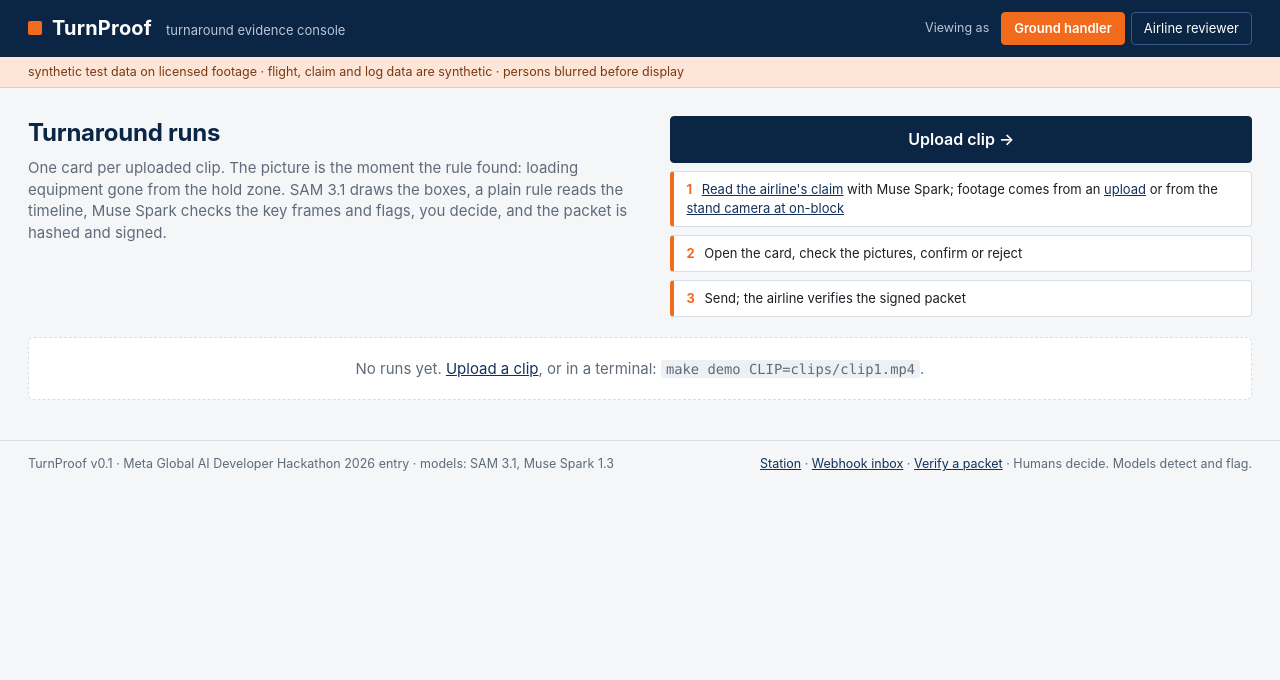
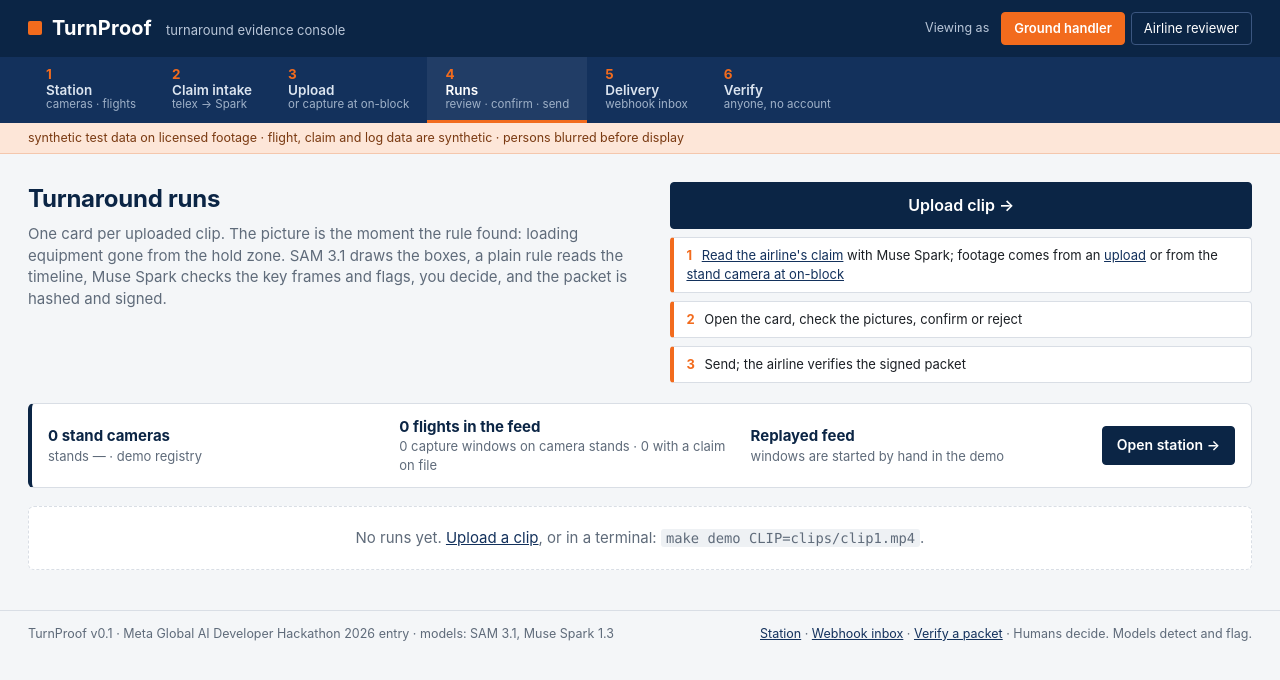
Before and after one commit to daarsai/daars_turnproof, a FastAPI app: page / in a window 1280 px wide. Shown: the top 680 px of the page. Run offline with FastAPI, Linux system fonts and the light colour scheme.

Commit message:
Console: workflow navigation, station strip

```diff
--- a/turnproof/review/app.py
+++ b/turnproof/review/app.py
@@ -288,6 +288,7 @@ def index(request: Request):
             processing=processing_runs(),
             scenarios=scenario_options(),
             board=board,
+            station=station_strip(),
             groups=clip_groups,
             packets=sent + (unsent if preview else []),
             unsent_count=len(unsent),
@@ -964,6 +965,24 @@ def placeholder_scenario(
     return jobs.write_scenario(DATA_DIR / "scenarios" / run_id, meta, claim, [])
 
 
+def station_strip() -> dict:
+    cams = load_station_cameras()
+    fl = load_station_flights()
+    windows = flights_mod.plan(fl, cams)
+    due = [w for w in windows if w.state == "due"]
+    nxt = sorted((w for w in windows if w.state == "planned"), key=lambda w: w.start_utc)
+    return {
+        "cameras": len(cams),
+        "stands": sorted({c.stand for c in cams}),
+        "flights": len(fl),
+        "windows": len(windows),
+        "due": [w.flight.flight_number for w in due],
+        "next": nxt[0] if nxt else None,
+        "claims_on_file": sum(1 for f in fl if scenario_for_flight(f.flight_number, f.flight_date)),
+        "demo": not cameras_path().exists(),
+    }
+
+
 @app.get("/station", response_class=HTMLResponse)
 def station_page(request: Request):
     cams = load_station_cameras()
@@ -1087,11 +1106,28 @@ def api_station_plan():
 
 
 @app.get("/api/station/arrivals")
-def api_station_arrivals(icao: str = "VOBL", hours: float = 2.0, iata: str = "BLR"):
+def api_station_arrivals(icao: str = "VOBL", hours: float = 6.0, iata: str = "BLR"):
     """Live arrivals from ADS-B (OpenSky, anonymous): landing times only; stands and on-block
     times come from the AODB. Errors are returned, not hidden."""
     try:
         fl = flights_mod.opensky_arrivals(icao.upper(), hours, iata.upper())
+    except httpx.HTTPStatusError as e:
+        if e.response.status_code == 404:  # OpenSky answers 404 when it has nothing in the window
+            note = (
+                f"OpenSky reports no arrivals at {icao.upper()} in the last {hours:g} h "
+                "(anonymous data is delayed; try a longer window or a busier airport such as EGLL)"
+            )
+            return {
+                "ok": True,
+                "source": "adsb_opensky",
+                "airport": icao.upper(),
+                "flights": [],
+                "note": note,
+            }
+        return JSONResponse(
+            {"ok": False, "error": f"HTTP {e.response.status_code} from OpenSky", "flights": []},
+            status_code=502,
+        )
     except (httpx.HTTPError, ValueError) as e:
         return JSONResponse(
             {"ok": False, "error": f"{type(e).__name__}: {e}", "flights": []}, status_code=502
--- a/turnproof/review/static/style.css
+++ b/turnproof/review/static/style.css
@@ -190,3 +190,13 @@ form.inline { display: inline-flex; align-items: center; gap: 6px; margin: 0; }
 .secs { width: 64px; font: inherit; font-size: 13px; padding: 4px 6px; border: 1px solid var(--line); border-radius: 4px; }
 .btn.small-btn { font-size: 12.5px; padding: 5px 10px; }
 .good-text { color: var(--good); } .bad-text { color: var(--bad); }
+/* workflow nav */
+.flow { display: flex; gap: 0; background: var(--navy-2); padding: 0 28px; overflow-x: auto; }
+.flow a { color: #DCE5F0; text-decoration: none; padding: 9px 18px 8px; font-size: 13.5px; font-weight: 600; border-bottom: 3px solid transparent; white-space: nowrap; display: flex; flex-direction: column; line-height: 1.2; }
+.flow a b { color: var(--orange); margin-right: 6px; }
+.flow a .muted { color: #9FB1C8; font-weight: 400; font-size: 11.5px; }
+.flow a.on { border-bottom-color: var(--orange); background: rgba(255,255,255,0.06); color: #fff; }
+.flow a:hover { background: rgba(255,255,255,0.08); }
+.station-strip { display: grid; grid-template-columns: 1fr 1fr 1fr auto; gap: 12px; align-items: center; background: var(--card); border: 1px solid var(--line); border-left: 4px solid var(--navy); border-radius: 6px; padding: 12px 16px; margin: 0 0 18px; }
+.station-strip .k { font-weight: 650; color: var(--navy); }
+@media (max-width: 1000px) { .station-strip { grid-template-columns: 1fr 1fr; } }
--- a/turnproof/review/templates/base.html
+++ b/turnproof/review/templates/base.html
@@ -18,6 +18,21 @@
     <a class="role {% if role == 'airline' %}on{% endif %}" href="/role/airline?next={{ request.url.path }}">Airline reviewer</a>
   </nav>
 </header>
+<nav class="flow" aria-label="workflow">
+  {% set path = request.url.path %}
+  {% if role == 'handler' %}
+  <a class="{{ 'on' if path.startswith('/station') }}" href="/station"><b>1</b> Station<span class="muted">cameras · flights</span></a>
+  <a class="{{ 'on' if path.startswith('/intake') }}" href="/intake"><b>2</b> Claim intake<span class="muted">telex → Spark</span></a>
+  <a class="{{ 'on' if path.startswith('/upload') }}" href="/upload"><b>3</b> Upload<span class="muted">or capture at on-block</span></a>
+  <a class="{{ 'on' if path == '/' or path.startswith('/runs') }}" href="/"><b>4</b> Runs<span class="muted">review · confirm · send</span></a>
+  <a class="{{ 'on' if path.startswith('/hooks') }}" href="/hooks/inbox"><b>5</b> Delivery<span class="muted">webhook inbox</span></a>
+  <a class="{{ 'on' if path.startswith('/verify') }}" href="/verify"><b>6</b> Verify<span class="muted">anyone, no account</span></a>
+  {% else %}
+  <a class="{{ 'on' if path == '/' or path.startswith('/packets') }}" href="/"><b>1</b> Packets<span class="muted">received from the handler</span></a>
+  <a class="{{ 'on' if path.startswith('/hooks') }}" href="/hooks/inbox"><b>2</b> Delivery<span class="muted">webhook inbox</span></a>
+  <a class="{{ 'on' if path.startswith('/verify') }}" href="/verify"><b>3</b> Verify<span class="muted">anyone, no account</span></a>
+  {% endif %}
+</nav>
 <div class="label-bar">{{ data_label }} · flight, claim and log data are synthetic · persons blurred before display</div>
 {% if msg %}<div class="flash ok">{{ msg }}</div>{% endif %}
 {% if err %}<div class="flash bad">{{ err }}</div>{% endif %}
--- a/turnproof/review/templates/index.html
+++ b/turnproof/review/templates/index.html
@@ -17,6 +17,15 @@
     <div class="step"><b>3</b> Send; the airline verifies the signed packet</div>
   </div>
 </section>
+
+{% if station %}
+<div class="station-strip">
+  <div><div class="k">{{ station.cameras }} stand camera{{ 's' if station.cameras != 1 }}</div><div class="muted small">stands {{ station.stands | join(', ') if station.stands else '—' }}{% if station.demo %} · demo registry{% endif %}</div></div>
+  <div><div class="k">{{ station.flights }} flights in the feed</div><div class="muted small">{{ station.windows }} capture window{{ 's' if station.windows != 1 }} on camera stands · {{ station.claims_on_file }} with a claim on file</div></div>
+  <div>{% if station.due %}<div class="k">On blocks now: {{ station.due | join(', ') }}</div><div class="muted small">recording can start</div>{% elif station.next %}<div class="k">Next: {{ station.next.flight.flight_number }} at {{ station.next.camera.stand }}</div><div class="muted small">on-block {{ station.next.start_utc | fmt_t }}</div>{% else %}<div class="k">Replayed feed</div><div class="muted small">windows are started by hand in the demo</div>{% endif %}</div>
+  <a class="btn primary" href="/station">Open station →</a>
+</div>
+{% endif %}
 
 {% if runs %}
 <section class="board">
--- a/turnproof/review/templates/station.html
+++ b/turnproof/review/templates/station.html
@@ -66,7 +66,7 @@
     {% endif %}
 
     <h3>Live arrivals from ADS-B <span class="muted small">OpenSky Network, anonymous API · landing times only; stands and on-block come from the AODB</span></h3>
-    <form id="adsb-form" class="inline"><input name="icao" value="VOBL" class="secs" style="width:80px" title="ICAO airport"> <button class="btn small-btn" type="submit">Fetch last 2 h</button> <span id="adsb-status" class="muted small"></span></form>
+    <form id="adsb-form" class="inline"><input name="icao" value="VOBL" class="secs" style="width:80px" title="ICAO airport"> <button class="btn small-btn" type="submit">Fetch last 6 h</button> <span id="adsb-status" class="muted small"></span></form>
     <div id="adsb-out"></div>
   </section>
 
@@ -119,7 +119,7 @@
       const r = await fetch('/api/station/arrivals?icao=' + encodeURIComponent(f.icao.value));
       const j = await r.json();
       if (!j.ok) { st.textContent = j.error; return; }
-      st.textContent = j.flights.length + ' arrivals at ' + j.airport + ' (' + j.source + ')';
+      st.textContent = j.note ? j.note : (j.flights.length + ' arrivals at ' + j.airport + ' (' + j.source + ')');
       if (!j.flights.length) return;
       let h = '<table class="disc"><thead><tr><th>Callsign</th><th>Landed (UTC)</th><th>Stand</th><th>On-block</th></tr></thead><tbody>';
       j.flights.slice(0, 12).forEach(x => { h += `<tr><td class="mono">${x.flight_number}</td><td class="mono small">${(x.landed_utc||'').slice(11,19)}Z</td><td class="muted small">from AODB</td><td class="muted small">from AODB</td></tr>`; });
```
